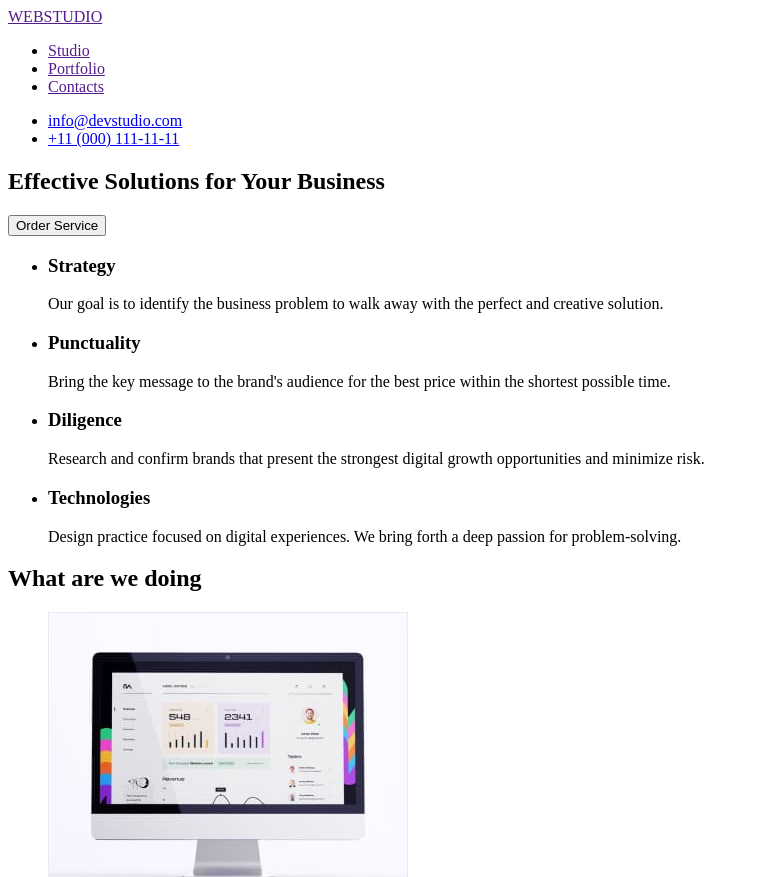
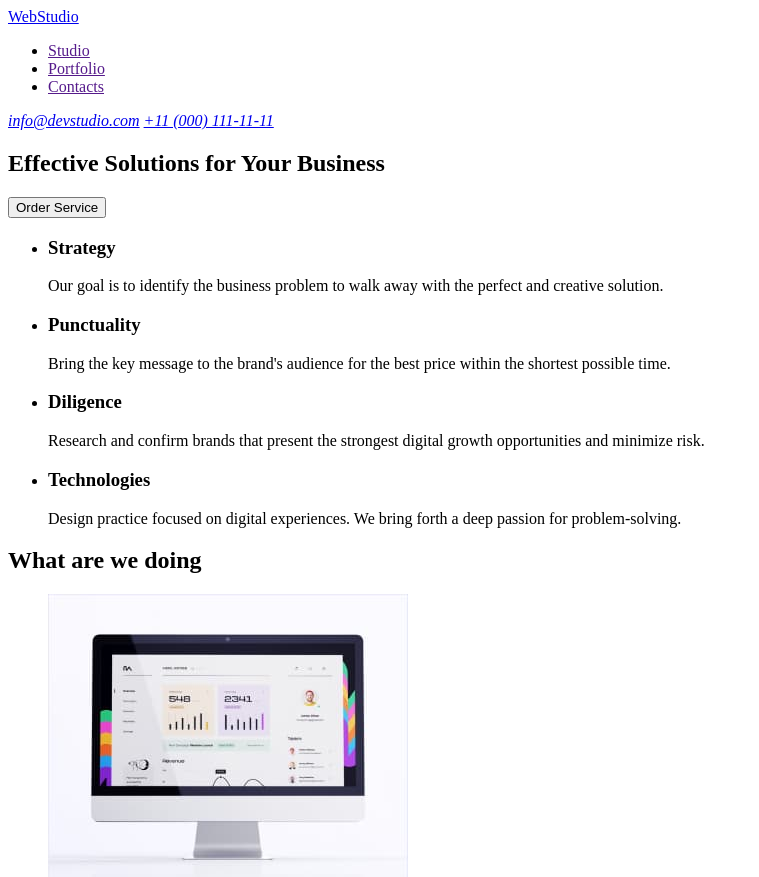
Before and after one commit to IrynaSymon/goit-markup-hw-01, a plain HTML site: page index.html in a window 1280 px wide. Shown: the top 877 px of the page, without its empty margins (0-759 px from the left). Drawn offline with Linux system fonts and the light colour scheme.

Commit message:
Update index.html

```diff
--- a/index.html
+++ b/index.html
@@ -9,24 +9,23 @@
   <body>
     <header>
       <nav>
-        <a href="">WEBSTUDIO</a>
+        <a href="./index.html">WebStudio</a>
         <ul>
           <li><a href="">Studio</a></li>
           <li><a href="">Portfolio</a></li>
           <li><a href="">Contacts</a></li>
         </ul>
       </nav>
-      <ul>
-        <li><a href="mailto:info@devstudio.com">info@devstudio.com</a></li>
-        <li><a href="tel:+110001111111">+11 (000) 111-11-11</a></li>
-      </ul>
+      <address>
+        <a href="mailto:info@devstudio.com">info@devstudio.com</a>
+        <a href="tel:+110001111111">+11 (000) 111-11-11</a>
+      </address>
     </header>
     <main>
       <section>
         <h1>Effective Solutions for Your Business</h1>
         <button type="button">Order Service</button>
-      </section>
-      <section>
+
         <ul>
           <li>
             <h3>Strategy</h3>
@@ -134,7 +133,7 @@
       </section>
     </main>
     <footer>
-      <a href="">WEBSTUDIO</a>
+      <a href="./index.html">WebStudio</a>
       <p>
         Increase the flow of customers and sales for your business with digital
         marketing & growth solutions.
```
